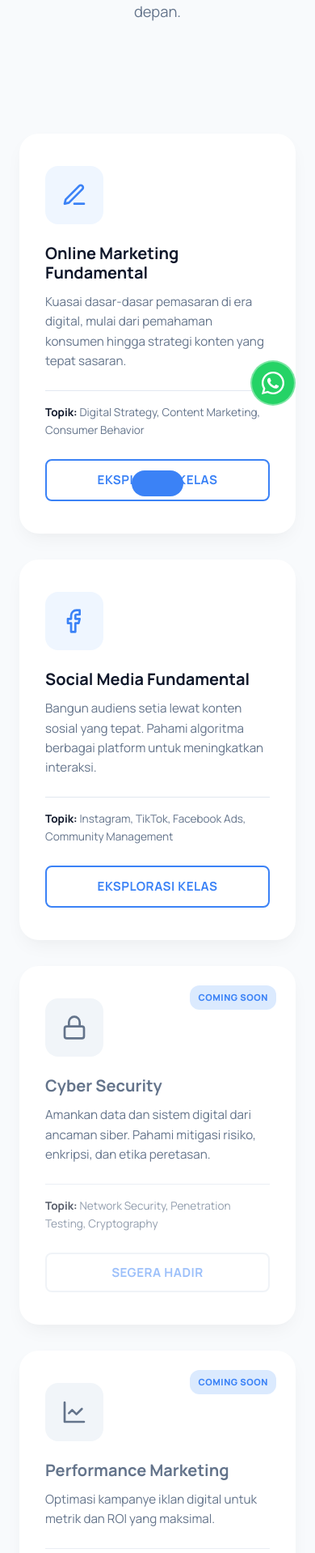
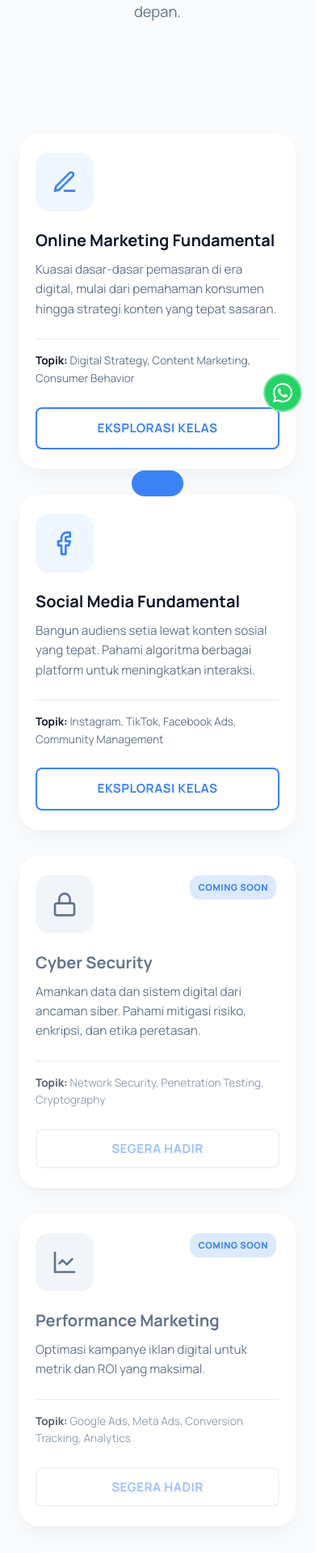
Before and after one commit to ryp17/vokasi-ai, a Node server app: page /kursus-online in a window 390 px wide. Shown: the part 319-2237 px from the top of the page at 81% size. Run offline with Node 20, Linux system fonts and the light colour scheme.

Commit message:
Vokasi v2 - UI/UX audit fixes: active nav, footer social links, double checkmark fix, mobile polish

```diff
--- a/public/css/style.css
+++ b/public/css/style.css
@@ -195,6 +195,19 @@
 }
 
 .nav-link:hover { color: var(--clr-secondary); }
+.nav-link.active {
+    color: var(--clr-secondary);
+}
+.nav-link.active::after {
+    content: '';
+    position: absolute;
+    bottom: -4px;
+    left: 0;
+    right: 0;
+    height: 2px;
+    background: var(--clr-secondary);
+    border-radius: 1px;
+}
 
 .mobile-toggle {
     display: none;
@@ -528,7 +541,34 @@
 
 /* Mobile Responsiveness */
 @media (max-width: 900px) {
-    .section { padding: var(--spacing-lg) 0; }
+    .section { padding: var(--spacing-md) 0; }
+
+    /* WhatsApp button smaller on mobile */
+    #wa-cta {
+        width: 48px !important;
+        height: 48px !important;
+        bottom: 1rem !important;
+        right: 1rem !important;
+    }
+    #wa-cta svg {
+        width: 24px !important;
+        height: 24px !important;
+    }
+
+    /* Contact heading mobile */
+    .contact-hero h1 {
+        font-size: clamp(1.5rem, 5vw, 2.5rem) !important;
+    }
+
+    /* Kursus cards mobile padding */
+    .kursus-card {
+        padding: 1.5rem 1.25rem !important;
+    }
+
+    /* Visi/Misi cards mobile padding */
+    .visi-misi-card {
+        padding: 2rem 1.5rem !important;
+    }
 
     .grid-stack-md {
         grid-template-columns: 1fr !important;
--- a/server.js
+++ b/server.js
@@ -10,6 +10,12 @@
 app.use(express.static(path.join(__dirname, 'public')));
 app.use(express.urlencoded({ extended: true }));
 app.use(express.json());
+
+// Make current path available to all views
+app.use((req, res, next) => {
+    res.locals.currentPath = req.path;
+    next();
+});
 
 // Routes
 app.get('/', (req, res) => {
--- a/views/pages/about.ejs
+++ b/views/pages/about.ejs
@@ -20,7 +20,7 @@
         <div class="container">
             <div class="grid grid-2 grid-stack-md" style="gap: 2rem;">
                 <!-- Visi -->
-                <div class="white-card" style="padding: 2.5rem; border-radius: var(--radius-lg); display: flex; flex-direction: column; gap: 1rem;">
+                <div class="white-card visi-misi-card" style="padding: 2.5rem; border-radius: var(--radius-lg); display: flex; flex-direction: column; gap: 1rem;">
                     <div style="background: #EFF6FF; color: var(--clr-secondary); border-radius: 50%; width: 48px; height: 48px; display: flex; align-items: center; justify-content: center;">
                         <svg width="24" height="24" viewBox="0 0 24 24" fill="none" stroke="currentColor" stroke-width="2" stroke-linecap="round" stroke-linejoin="round"><path d="M2 12s3-7 10-7 10 7 10 7-3 7-10 7-10-7-10-7Z"/><circle cx="12" cy="12" r="3"/></svg>
                     </div>
@@ -29,7 +29,7 @@
                 </div>
 
                 <!-- Misi -->
-                <div class="white-card" style="padding: 2.5rem; border-radius: var(--radius-lg); display: flex; flex-direction: column; gap: 1rem;">
+                <div class="white-card visi-misi-card" style="padding: 2.5rem; border-radius: var(--radius-lg); display: flex; flex-direction: column; gap: 1rem;">
                     <div style="background: #EFF6FF; color: var(--clr-secondary); border-radius: 50%; width: 48px; height: 48px; display: flex; align-items: center; justify-content: center;">
                         <svg width="24" height="24" viewBox="0 0 24 24" fill="none" stroke="currentColor" stroke-width="2" stroke-linecap="round" stroke-linejoin="round"><path d="m13.5 8.5-5 5"/><circle cx="11" cy="11" r="8"/><path d="m21 21-4.3-4.3"/></svg>
                     </div>
--- a/views/pages/contact.ejs
+++ b/views/pages/contact.ejs
@@ -1,7 +1,7 @@
 <%- include('../partials/head', { pageTitle: 'Hubungi Kami | Vokasi' }) %>
 
     <!-- Page Hero -->
-    <section class="section" style="padding-top: calc(var(--spacing-lg) + var(--header-height)); padding-bottom: var(--spacing-lg); background-color: var(--clr-bg);">
+    <section class="section contact-hero" style="padding-top: calc(var(--spacing-lg) + var(--header-height)); padding-bottom: var(--spacing-lg); background-color: var(--clr-bg);">
         <div class="container text-center" style="max-width: 720px;">
             <h1 style="margin-bottom: var(--spacing-sm); color: var(--clr-text-main);">Hubungi Kami</h1>
             <p style="font-size: 1.1rem; color: var(--clr-text-muted); line-height: 1.6;">Punya pertanyaan tentang program belajar kami? Tim Vokasi siap membantu<br>Anda mencapai karir impian Anda.</p>
--- a/views/pages/kursus-online.ejs
+++ b/views/pages/kursus-online.ejs
@@ -16,7 +16,7 @@
             <div class="grid" style="grid-template-columns: repeat(auto-fit, minmax(280px, 1fr)); gap: 2rem;">
 
                 <!-- Course 1 -->
-                <div class="white-card" style="padding: 2.5rem 2rem; border-radius: var(--radius-lg); transition: transform 0.3s ease, box-shadow 0.3s ease; text-align: left; display: flex; flex-direction: column;">
+                <div class="white-card kursus-card" style="padding: 2.5rem 2rem; border-radius: var(--radius-lg); transition: transform 0.3s ease, box-shadow 0.3s ease; text-align: left; display: flex; flex-direction: column;">
                     <div style="width: 72px; height: 72px; border-radius: 16px; background: #EFF6FF; color: var(--clr-secondary); display: flex; align-items: center; justify-content: center; margin-bottom: 1.5rem;">
                         <svg width="32" height="32" viewBox="0 0 24 24" fill="none" stroke="currentColor" stroke-width="2" stroke-linecap="round" stroke-linejoin="round"><path d="M12 20h9"/><path d="M16.5 3.5a2.12 2.12 0 0 1 3 3L7 19l-4 1 1-4Z"/></svg>
                     </div>
@@ -31,7 +31,7 @@
                 </div>
 
                 <!-- Course 2 -->
-                <div class="white-card" style="padding: 2.5rem 2rem; border-radius: var(--radius-lg); transition: transform 0.3s ease, box-shadow 0.3s ease; text-align: left; display: flex; flex-direction: column;">
+                <div class="white-card kursus-card" style="padding: 2.5rem 2rem; border-radius: var(--radius-lg); transition: transform 0.3s ease, box-shadow 0.3s ease; text-align: left; display: flex; flex-direction: column;">
                     <div style="width: 72px; height: 72px; border-radius: 16px; background: #EFF6FF; color: var(--clr-secondary); display: flex; align-items: center; justify-content: center; margin-bottom: 1.5rem;">
                         <svg width="32" height="32" viewBox="0 0 24 24" fill="none" stroke="currentColor" stroke-width="2" stroke-linecap="round" stroke-linejoin="round"><path d="M17 2h-3a5 5 0 0 0-5 5v3H6v4h3v8h4v-8h3l1-4h-4V7a1 1 0 0 1 1-1h3z"/></svg>
                     </div>
@@ -46,7 +46,7 @@
                 </div>
 
                 <!-- Course 3 -->
-                <div class="white-card" style="padding: 2.5rem 2rem; border-radius: var(--radius-lg); transition: transform 0.3s ease, box-shadow 0.3s ease; text-align: left; display: flex; flex-direction: column; position: relative;">
+                <div class="white-card kursus-card" style="padding: 2.5rem 2rem; border-radius: var(--radius-lg); transition: transform 0.3s ease, box-shadow 0.3s ease; text-align: left; display: flex; flex-direction: column; position: relative;">
                     <span style="position: absolute; top: 1.5rem; right: 1.5rem; background: #DBEAFE; color: var(--clr-secondary); font-size: 0.7rem; font-weight: 800; padding: 6px 10px; border-radius: 12px; letter-spacing: 0.5px;">COMING SOON</span>
                     <div style="width: 72px; height: 72px; border-radius: 16px; background: #F1F5F9; color: var(--clr-text-muted); display: flex; align-items: center; justify-content: center; margin-bottom: 1.5rem;">
                         <svg width="32" height="32" viewBox="0 0 24 24" fill="none" stroke="currentColor" stroke-width="2" stroke-linecap="round" stroke-linejoin="round"><rect x="3" y="11" width="18" height="11" rx="2" ry="2"/><path d="M7 11V7a5 5 0 0 1 10 0v4"/></svg>
@@ -62,7 +62,7 @@
                 </div>
 
                 <!-- Course 4 -->
-                <div class="white-card" style="padding: 2.5rem 2rem; border-radius: var(--radius-lg); transition: transform 0.3s ease, box-shadow 0.3s ease; text-align: left; display: flex; flex-direction: column; position: relative;">
+                <div class="white-card kursus-card" style="padding: 2.5rem 2rem; border-radius: var(--radius-lg); transition: transform 0.3s ease, box-shadow 0.3s ease; text-align: left; display: flex; flex-direction: column; position: relative;">
                     <span style="position: absolute; top: 1.5rem; right: 1.5rem; background: #DBEAFE; color: var(--clr-secondary); font-size: 0.7rem; font-weight: 800; padding: 6px 10px; border-radius: 12px; letter-spacing: 0.5px;">COMING SOON</span>
                     <div style="width: 72px; height: 72px; border-radius: 16px; background: #F1F5F9; color: var(--clr-text-muted); display: flex; align-items: center; justify-content: center; margin-bottom: 1.5rem;">
                         <svg width="32" height="32" viewBox="0 0 24 24" fill="none" stroke="currentColor" stroke-width="2" stroke-linecap="round" stroke-linejoin="round"><path d="M3 3v18h18"/><path d="m19 9-5 5-4-4-3 3"/></svg>
@@ -78,7 +78,7 @@
                 </div>
 
                 <!-- Course 5 -->
-                <div class="white-card" style="padding: 2.5rem 2rem; border-radius: var(--radius-lg); transition: transform 0.3s ease, box-shadow 0.3s ease; text-align: left; display: flex; flex-direction: column; position: relative;">
+                <div class="white-card kursus-card" style="padding: 2.5rem 2rem; border-radius: var(--radius-lg); transition: transform 0.3s ease, box-shadow 0.3s ease; text-align: left; display: flex; flex-direction: column; position: relative;">
                     <span style="position: absolute; top: 1.5rem; right: 1.5rem; background: #DBEAFE; color: var(--clr-secondary); font-size: 0.7rem; font-weight: 800; padding: 6px 10px; border-radius: 12px; letter-spacing: 0.5px;">COMING SOON</span>
                     <div style="width: 72px; height: 72px; border-radius: 16px; background: #F1F5F9; color: var(--clr-text-muted); display: flex; align-items: center; justify-content: center; margin-bottom: 1.5rem;">
                         <svg width="32" height="32" viewBox="0 0 24 24" fill="none" stroke="currentColor" stroke-width="2" stroke-linecap="round" stroke-linejoin="round"><path d="M21 16V8a2 2 0 0 0-1-1.73l-7-4a2 2 0 0 0-2 0l-7 4A2 2 0 0 0 3 8v8a2 2 0 0 0 1 1.73l7 4a2 2 0 0 0 2 0l7-4A2 2 0 0 0 21 16z"/><polyline points="3.27 6.96 12 12.01 20.73 6.96"/><line x1="12" y1="22.08" x2="12" y2="12"/></svg>
--- a/views/partials/footer.ejs
+++ b/views/partials/footer.ejs
@@ -4,13 +4,27 @@
             <div class="grid footer-grid" style="gap: 2rem; align-items: start;">
                 <!-- Column 1: Brand & Desc -->
                 <div>
-                    <div class="logo-link" style="font-size: 1.5rem; margin-bottom: 1rem; color: var(--clr-text-main);">Vokasi</div>
+                    <a href="/" class="logo-link" style="font-size: 1.5rem; margin-bottom: 1rem; display: inline-block;">Vokasi</a>
                     <p style="color: var(--clr-text-muted); font-size: 0.9rem; margin-bottom: 2rem; max-width: 280px; line-height: 1.6;">
                         Platform e-learning modern yang didesain untuk membantu Anda mencapai potensi maksimal dalam karir profesional Anda.
                     </p>
                     <p style="color: var(--clr-text-muted); font-size: 0.85rem;">
                         &copy; 2024 Vokasi Indonesia. Platform Pembelajaran Terkini.
                     </p>
+                    <div style="display: flex; gap: 1rem; margin-top: 1rem;">
+                        <a href="#" aria-label="Instagram" style="color: var(--clr-text-muted); transition: color 0.2s;" onmouseenter="this.style.color='var(--clr-secondary)'" onmouseleave="this.style.color='var(--clr-text-muted)'">
+                            <svg width="20" height="20" viewBox="0 0 24 24" fill="none" stroke="currentColor" stroke-width="2" stroke-linecap="round" stroke-linejoin="round"><rect x="2" y="2" width="20" height="20" rx="5" ry="5"/><path d="M16 11.37A4 4 0 1 1 12.63 8 4 4 0 0 1 16 11.37z"/><line x1="17.5" y1="6.5" x2="17.51" y2="6.5"/></svg>
+                        </a>
+                        <a href="#" aria-label="LinkedIn" style="color: var(--clr-text-muted); transition: color 0.2s;" onmouseenter="this.style.color='var(--clr-secondary)'" onmouseleave="this.style.color='var(--clr-text-muted)'">
+                            <svg width="20" height="20" viewBox="0 0 24 24" fill="none" stroke="currentColor" stroke-width="2" stroke-linecap="round" stroke-linejoin="round"><path d="M16 8a6 6 0 0 1 6 6v7h-4v-7a2 2 0 0 0-2-2 2 2 0 0 0-2 2v7h-4v-7a6 6 0 0 1 6-6z"/><rect x="2" y="9" width="4" height="12"/><circle cx="4" cy="4" r="2"/></svg>
+                        </a>
+                        <a href="#" aria-label="Twitter / X" style="color: var(--clr-text-muted); transition: color 0.2s;" onmouseenter="this.style.color='var(--clr-secondary)'" onmouseleave="this.style.color='var(--clr-text-muted)'">
+                            <svg width="20" height="20" viewBox="0 0 24 24" fill="none" stroke="currentColor" stroke-width="2" stroke-linecap="round" stroke-linejoin="round"><path d="M22 4s-.7 2.1-2 3.4c1.6 10-9.4 17.3-18 11.6 2.2.1 4.4-.6 6-2C3 15.5.5 9.6 3 5c2.2 2.6 5.6 4.1 9 4-.9-4.2 4-6.6 7-3.8 1.1 0 3-1.2 3-1.2z"/></svg>
+                        </a>
+                        <a href="#" aria-label="YouTube" style="color: var(--clr-text-muted); transition: color 0.2s;" onmouseenter="this.style.color='var(--clr-secondary)'" onmouseleave="this.style.color='var(--clr-text-muted)'">
+                            <svg width="20" height="20" viewBox="0 0 24 24" fill="none" stroke="currentColor" stroke-width="2" stroke-linecap="round" stroke-linejoin="round"><path d="M2.5 17a24.12 24.12 0 0 1 0-10 2 2 0 0 1 1.4-1.4 49.56 49.56 0 0 1 16.2 0A2 2 0 0 1 21.5 7a24.12 24.12 0 0 1 0 10 2 2 0 0 1-1.4 1.4 49.55 49.55 0 0 1-16.2 0A2 2 0 0 1 2.5 17"/><path d="m10 15 5-3-5-3z"/></svg>
+                        </a>
+                    </div>
                 </div>
 
                 <!-- Column 2: Links -->
--- a/views/partials/head.ejs
+++ b/views/partials/head.ejs
@@ -24,7 +24,7 @@
     <link rel="preconnect" href="https://fonts.gstatic.com" crossorigin>
 
     <!-- CSS -->
-    <link rel="stylesheet" href="/css/style.css?v=5">
+    <link rel="stylesheet" href="/css/style.css?v=6">
 </head>
 <body>
     <%- include('header') %>
--- a/views/partials/header.ejs
+++ b/views/partials/header.ejs
@@ -8,12 +8,12 @@
         <!-- Center: Nav -->
         <nav class="main-nav">
             <ul>
-                <li><a href="/" class="nav-link">Home</a></li>
-                <li><a href="/kursus-online" class="nav-link">Kursus Online</a></li>
-                <li><a href="/jalur-karir" class="nav-link">Jalur Karir</a></li>
-                <li><a href="/about" class="nav-link">Tentang Kami</a></li>
-                <li><a href="/blog" class="nav-link">Blog</a></li>
-                <li><a href="/contact" class="nav-link">Kontak</a></li>
+                <li><a href="/" class="nav-link<%= currentPath === '/' ? ' active' : '' %>">Home</a></li>
+                <li><a href="/kursus-online" class="nav-link<%= currentPath === '/kursus-online' ? ' active' : '' %>">Kursus Online</a></li>
+                <li><a href="/jalur-karir" class="nav-link<%= currentPath === '/jalur-karir' ? ' active' : '' %>">Jalur Karir</a></li>
+                <li><a href="/about" class="nav-link<%= currentPath === '/about' ? ' active' : '' %>">Tentang Kami</a></li>
+                <li><a href="/blog" class="nav-link<%= currentPath === '/blog' ? ' active' : '' %>">Blog</a></li>
+                <li><a href="/contact" class="nav-link<%= currentPath === '/contact' ? ' active' : '' %>">Kontak</a></li>
             </ul>
         </nav>
 
```
Also changed, not shown: views/pages/jalur-karir.ejs (+6 -12 lines), 1 other file.
